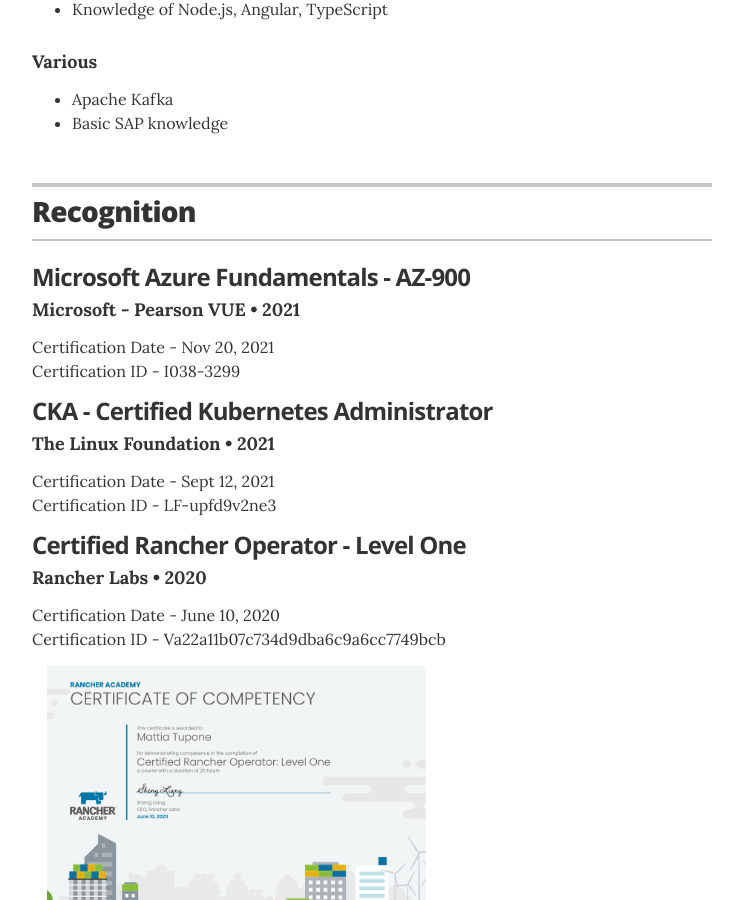
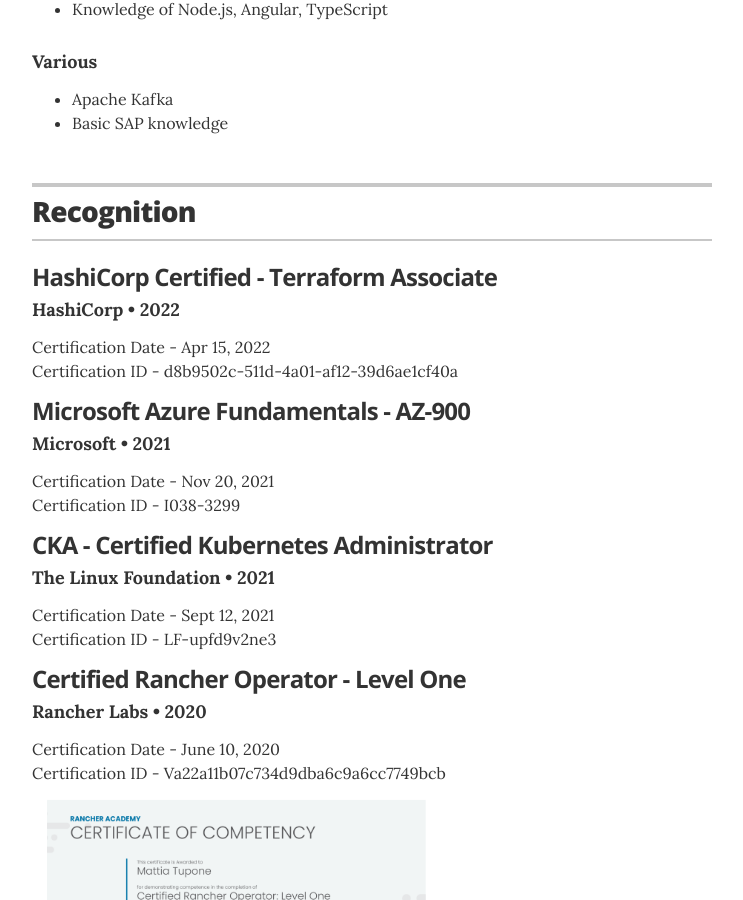
Before and after one commit to jglovier/resume-template, a Jekyll site: the page built from index.html, in a window 1280 px wide and 900 px high, scrolled down 3687 px. Shown: the whole window, without its empty margins (268-1011 px from the left). Built offline with Jekyll 4.4.1, drawn with Linux system fonts in a browser that asks for light colours; a script that is not in the unit is left out.

Commit message:
Added terraform certification

```diff
--- a/_data/recognitions.yml
+++ b/_data/recognitions.yml
@@ -1,6 +1,12 @@
 # Recognitions
+- award: HashiCorp Certified - Terraform Associate
+  organization: HashiCorp
+  year: 2022
+  summary:  <p>Certification Date - Apr 15, 2022<br>
+               Certification ID - d8b9502c-511d-4a01-af12-39d6ae1cf40a<br>
+               <div data-iframe-width="150" data-iframe-height="270" data-share-badge-id="d8b9502c-511d-4a01-af12-39d6ae1cf40a" data-share-badge-host="https://www.credly.com"></div><script type="text/javascript" async src="//cdn.credly.com/assets/utilities/embed.js"></script>
 - award: Microsoft Azure Fundamentals - AZ-900
-  organization: Microsoft - Pearson VUE
+  organization: Microsoft
   year: 2021
   summary:  <p>Certification Date - Nov 20, 2021<br>
                Certification ID - I038-3299<br>
```
